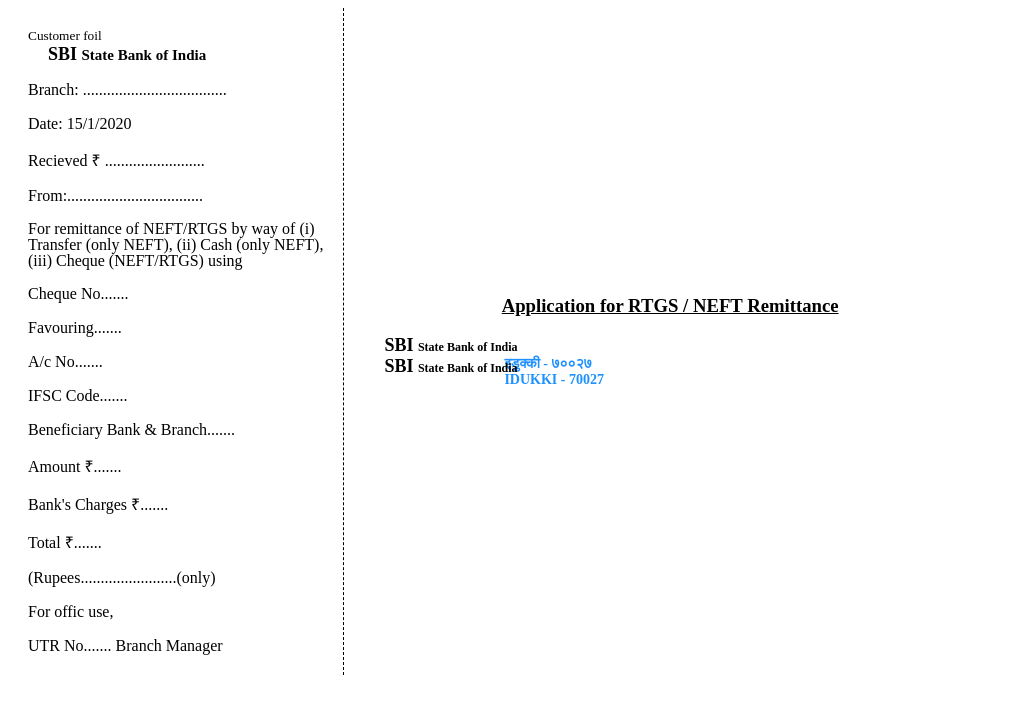
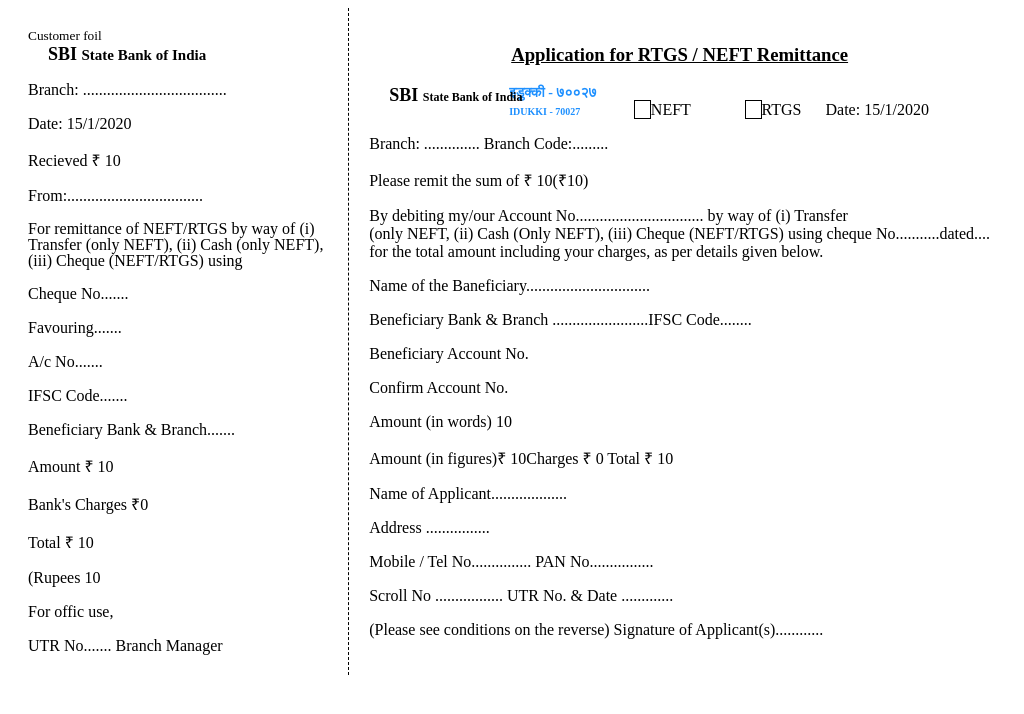
Before and after one commit to gamifications/challan, a Django app: template sbi/templates/pdf/otherbank_challan_template.html in a window 1280 px wide. Shown: the top 714 px of the page, without its empty margins (0-1024 px from the left). Run offline with Django 3.2, Linux system fonts and the light colour scheme; the template is opened without the code that fills it: most values are stand-ins (such as "Sample title", 1, 10 or a date in 2020).

Commit message:
[wip] challan page of other bank

```diff
--- a/sbi/templates/pdf/otherbank_challan_template.html
+++ b/sbi/templates/pdf/otherbank_challan_template.html
@@ -31,16 +31,29 @@
     border: none !important;
     padding: 20px;
   }
+
   .center-table {
     min-width: 300px
   }
+
   .center-table td {
     text-align: center;
   }
 
   #overlay {
     position: absolute;
-    z-index:100;
+    z-index: 100;
+  }
+
+  span.mybox {
+    display: inline;
+    /* the default for span */
+    /* width: 100px;
+  height: 100px; */
+    padding-left: 15px;
+    margin-left: 50px;
+    border: 1px solid #000;
+
   }
 </style>
 
@@ -56,7 +69,7 @@
           </div>
           <p>Branch: ....................................</p>
           <p>Date: {{date.day}}/{{date.month}}/{{date.year}}</p>
-          <p>Recieved ₹ .........................</p>
+          <p>Recieved ₹ {{file.amount}}</p>
           <p>From:..................................</p>
           <p style="line-height: 1;">For remittance of NEFT/RTGS by way of (i)<br>
             Transfer (only NEFT), (ii) Cash (only NEFT),<br> (iii) Cheque (NEFT/RTGS) using</p>
@@ -65,28 +78,48 @@
           <p>A/c No.......</p>
           <p>IFSC Code.......</p>
           <p>Beneficiary Bank & Branch.......</p>
-          <p>Amount ₹.......</p>
-          <p>Bank's Charges ₹.......</p>
-          <p>Total ₹.......</p>
-          <p>(Rupees........................(only)</p>
+          <p>Amount ₹ {{file.amount}}</p>
+          <p>Bank's Charges ₹0</p>
+          <p>Total ₹ {{file.amount}}</p>
+          <p>(Rupees {{amount_in_words|safe}}</p>
           <p>For offic use,</p>
-          <p>UTR No.......     Branch Manager</p>
+          <p>UTR No....... Branch Manager</p>
 
         </div>
       </td>
       <td class="noborder" colspan="2" style="width: 66%;">
         <!-- coloumn 2-->
         <h3 style="text-align: center; text-decoration: underline;">Application for RTGS / NEFT Remittance</h3>
-          <div style="font-weight: bold;">
-            <img src="{{url}}{% static 'sbi.svg' %}" style="height:16px">
-            <span style="font-size: 18px;">SBI </span><span style="font-size: 12px;">State Bank of India</span>
-          </div>
+
 
         <div style="font-weight: bold;" id='overlay'>
           <img src="{{url}}{% static 'sbi.svg' %}" style="height:16px">
           <span style="font-size: 18px;">SBI </span><span style="font-size: 12px;">State Bank of India</span>
         </div>
-          <div style="font-size: 14px; font-weight: bold; color:dodgerblue; margin-left: 140px;">इडुक्की - ७००२७ <br>IDUKKI - 70027</div>
+        <div style="font-size: 14px; font-weight: bold; color:dodgerblue; margin-left: 140px;">
+          इडुक्की - ७००२७ <br><span style="font-size: 10px;">IDUKKI - 70027</span>
+          <span style="font-size:medium;font-weight:normal; color:black;">
+            <span class="mybox"></span> NEFT <span class="mybox"></span> RTGS
+            <span style="margin-left: 20px;">Date: {{date.day}}/{{date.month}}/{{date.year}}</span>
+          </span>
+        </div>
+        <p>Branch: .............. Branch Code:.........</p>
+        <p>Please remit the sum of ₹ {{file.amount}}(₹{{amount_in_words|safe}})</p>
+        <p>By debiting my/our Account No................................ by way of (i) Transfer<br>
+          (only NEFT, (ii) Cash (Only NEFT), (iii) Cheque (NEFT/RTGS) using cheque No...........dated....<br>
+          for the total amount including your charges, as per details given below.
+        </p>
+        <p>Name of the Baneficiary...............................</p>
+        <p>Beneficiary Bank & Branch ........................IFSC Code........</p>
+        <p>Beneficiary Account No.</p>
+        <p>Confirm Account No.</p>
+        <p>Amount (in words) {{amount_in_words|safe}}</p>
+        <p>Amount (in figures)₹ {{file.amount}}Charges ₹ 0 Total ₹ {{file.amount}}</p>
+        <p>Name of Applicant...................</p>
+        <p>Address ................</p>
+        <p>Mobile / Tel No............... PAN No................</p>
+        <p>Scroll No ................. UTR No. & Date .............</p>
+        <p>(Please see conditions on the reverse)  Signature of Applicant(s)............</p>
 
 
       </td>
--- a/sbi/views.py
+++ b/sbi/views.py
@@ -35,8 +35,9 @@
 class OtherBankView(View):
 
     def post(self, request):
+        amt = request.POST['amount']
         cfile = OtherBankChallanFile.objects.create(
-            amount=55.50,
+            amount=amt,
         )
         pdf_gen = GenerateOtherBanksPDF(cfile, request.build_absolute_uri('/')[:-1])
         pdf_gen.generate()
```
Also changed, not shown: sbi/pdf.py (+14 -10 lines), sbi/templates/sbi/other.html (+6 -1 lines). Lines whose indentation alone changed are shown as unchanged.
